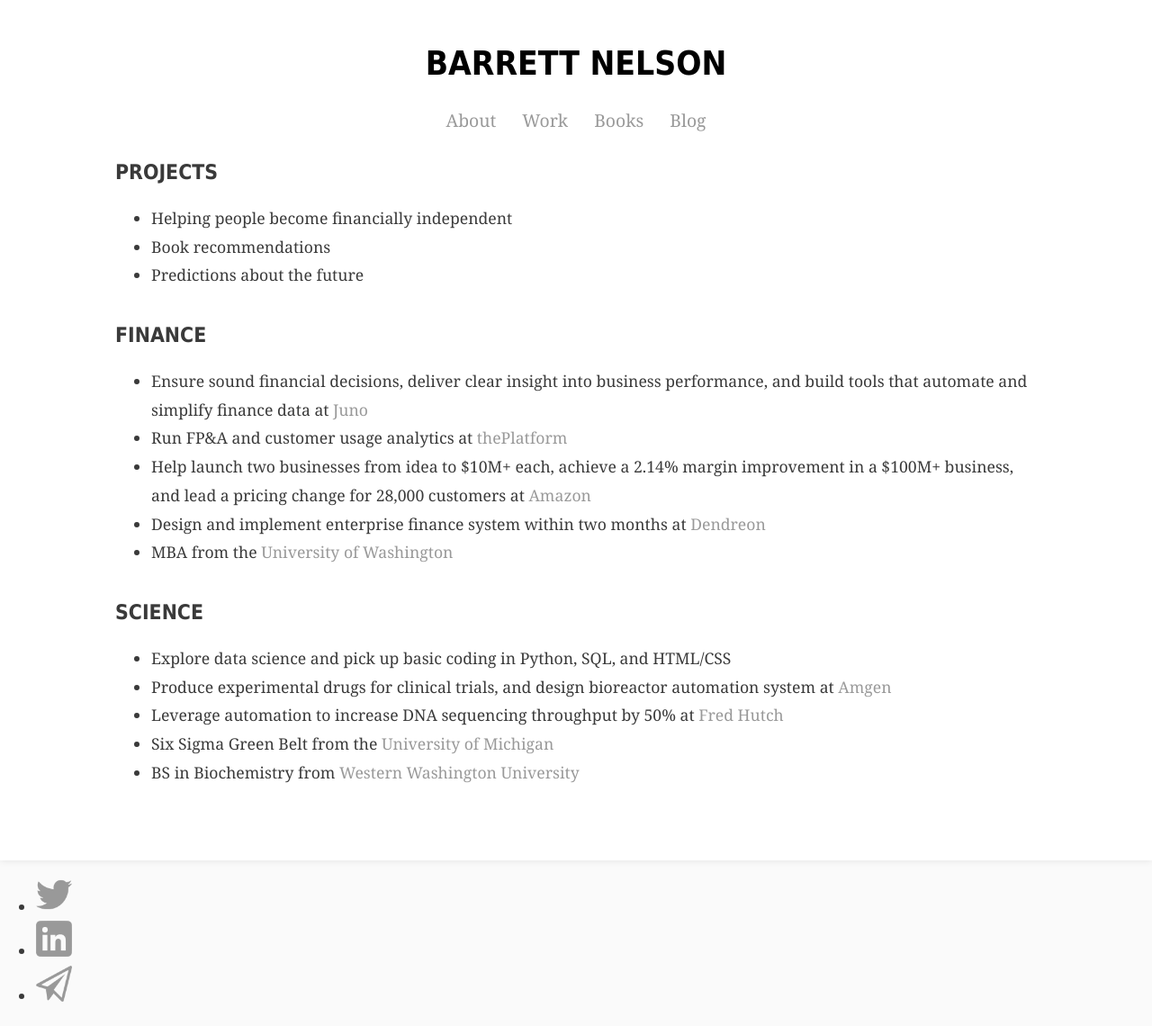
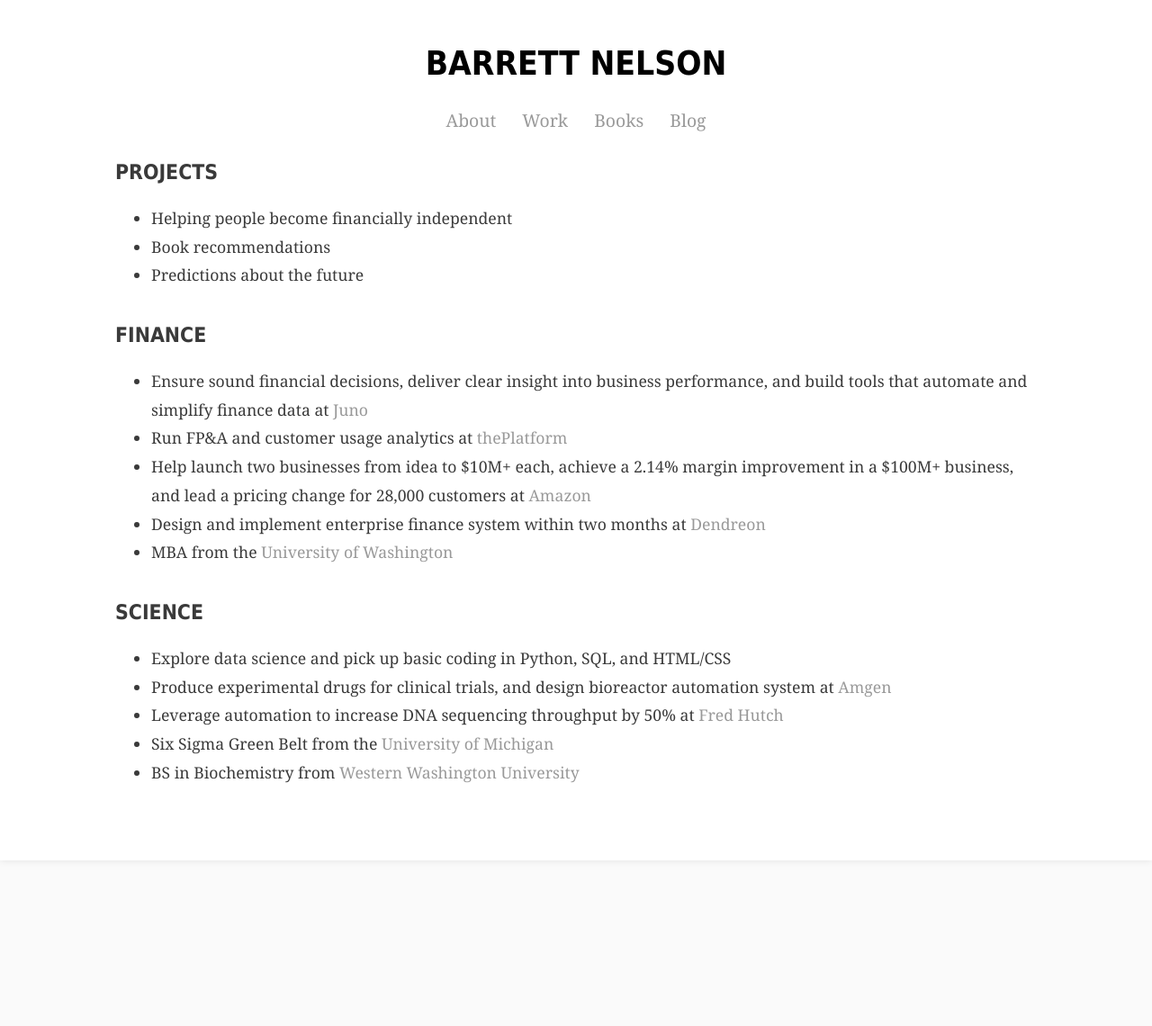
Before and after one commit to bstnel/bstnel.github.io, a Jekyll site: the page work/index.html, which Jekyll copies as it is, in a window 1280 px wide. Shown: the whole page at 90% size. Built offline with Jekyll 4.4.1, drawn with Linux system fonts in a browser that asks for light colours; after the commit the page ends 956 px from its top, so only the background shows below that.

Commit message:
Create index.html

```diff
--- a/work/index.html
+++ b/work/index.html
@@ -57,12 +57,5 @@
 		</ul>
 	    </div>
 	</div>
-  <footer>
-	    	<ul>
-	        <li><a href="https://twitter.com/barstonel"><img src="../twitter.png"style="width:40px;height:40px;"></a></li>
-		<li><a href="https://www.linkedin.com/in/barrettnelson/"><img src="../linkedin.png"style="width:40px;height:40px;"></a></li>
-		<li><a href="mailto:bstnel@gmail.com"><img src="../email.png"style="width:40px;height:40px;"></a></li>
-		</ul>
-  </footer>
 </body>
 </html>
```
